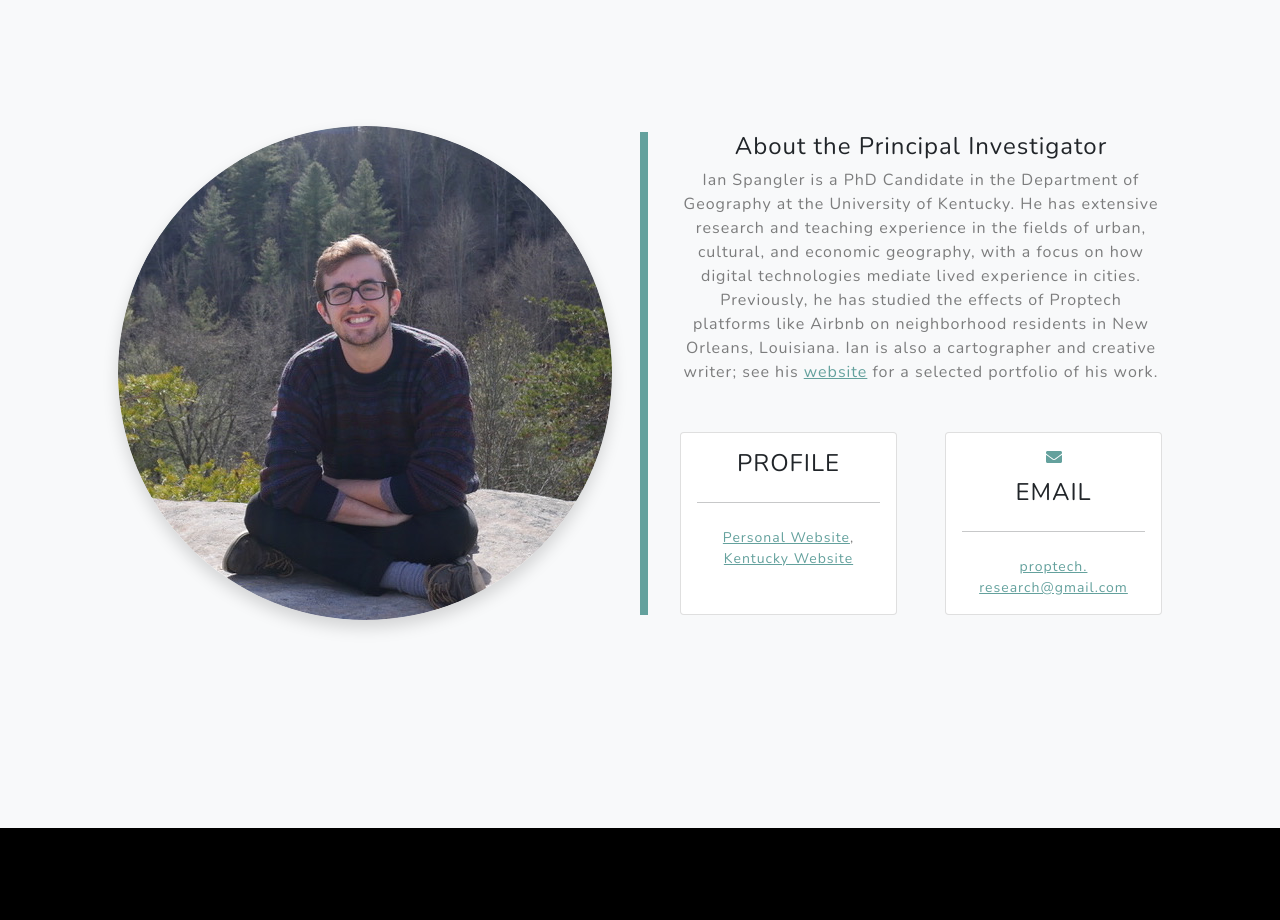
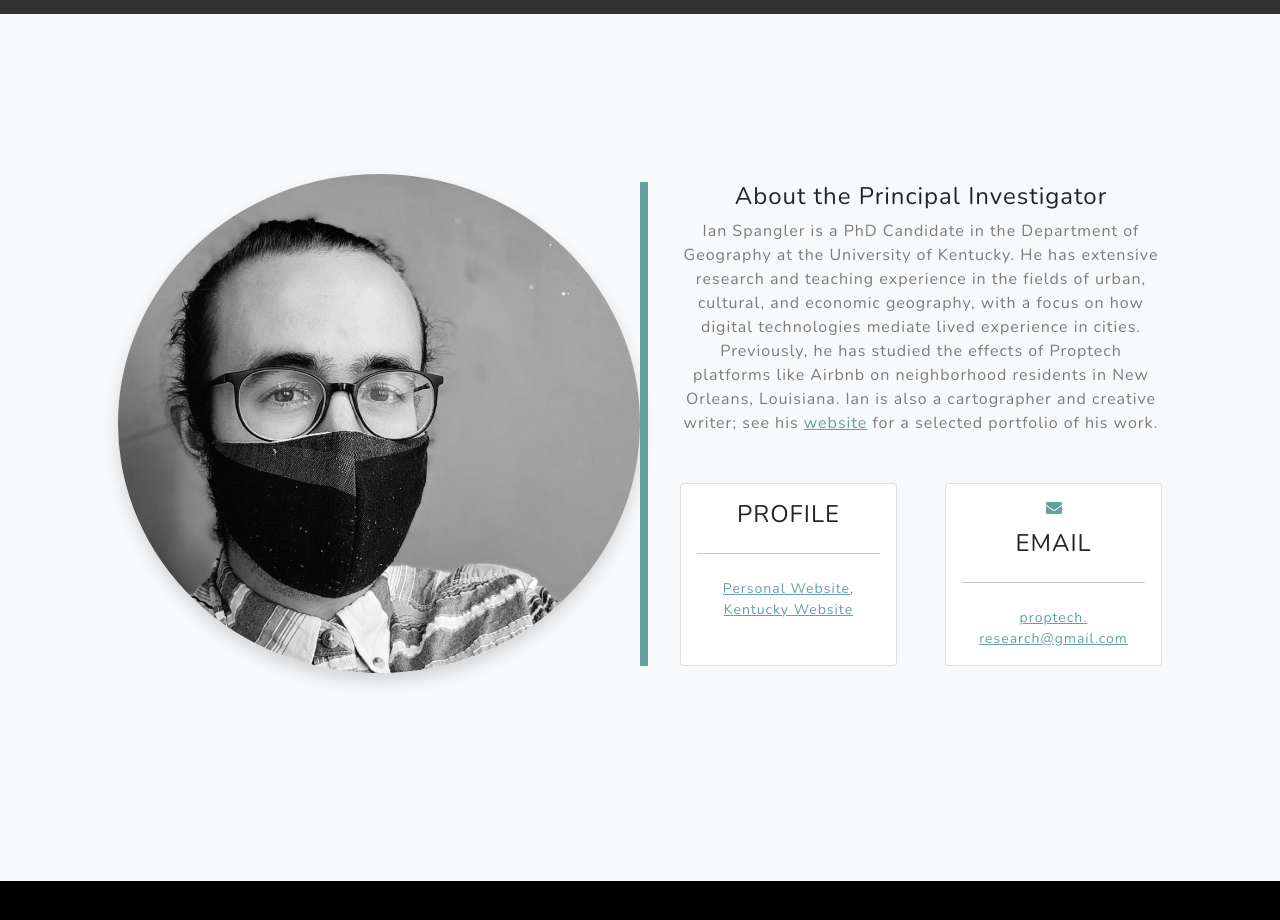
Before and after one commit to itspangler/proptech, a plain HTML site: page index.html in a window 1280 px wide. Shown: the part 2080-3000 px from the top of the page. Drawn offline with nearby package versions, Linux system fonts and the light colour scheme; some icons are missing.

Commit message:
new picture

```diff
--- a/index.html
+++ b/index.html
@@ -71,7 +71,7 @@
             Housing, and how we make it into home, is at the core of life in the United States. It's also at the center of numerous conflicts, from <strong>redlining and blockbusting</strong> to the <strong>global financial crisis</strong>. Today,
             we're confronted with a housing market that seems to reach historic highs with each passing day, creating the space for <strong>immense capital gains</strong> while introducing <strong>new challenges</strong> to prospective
             homeowners and renters alike.
-            <br></br>We are particularly interested in speaking with <strong>representatives, clients, and stakeholders</strong> operating at the nexus of real estate-finance-technology industry.
+            <br></br>This study confronts the contemporary challenges of housing through the lens of digital geospatial technologies. We are particularly interested in speaking with <strong>representatives, clients, and stakeholders</strong> operating at the nexus of real estate-finance-technology industry.
           </p>
           <h2 class="text-white mb-2"><b>YOU MAY BE ELIGIBLE TO PARTICIPATE IF...</b></h2><br>
           <ul>
@@ -89,7 +89,7 @@
     <div class="container px-4 px-lg-5">
       <div class="row gx-0 mb-4 mb-lg-5 align-items-center">
         <div class="col-xl-6 col-lg-6">
-          <img class="img-fluid mb-lg-0 shadow" src="assets/img/spangler-headshot.png" alt="..." />
+          <img width="550"class="img-fluid shadow" src="assets/img/headshot.jpeg" alt="..." />
         </div>
         <div class="col-xl-6 col-lg-6">
           <div class="featured-text text-center text-lg-left">
```
Also changed, not shown: assets/img/headshot.jpeg (added).
